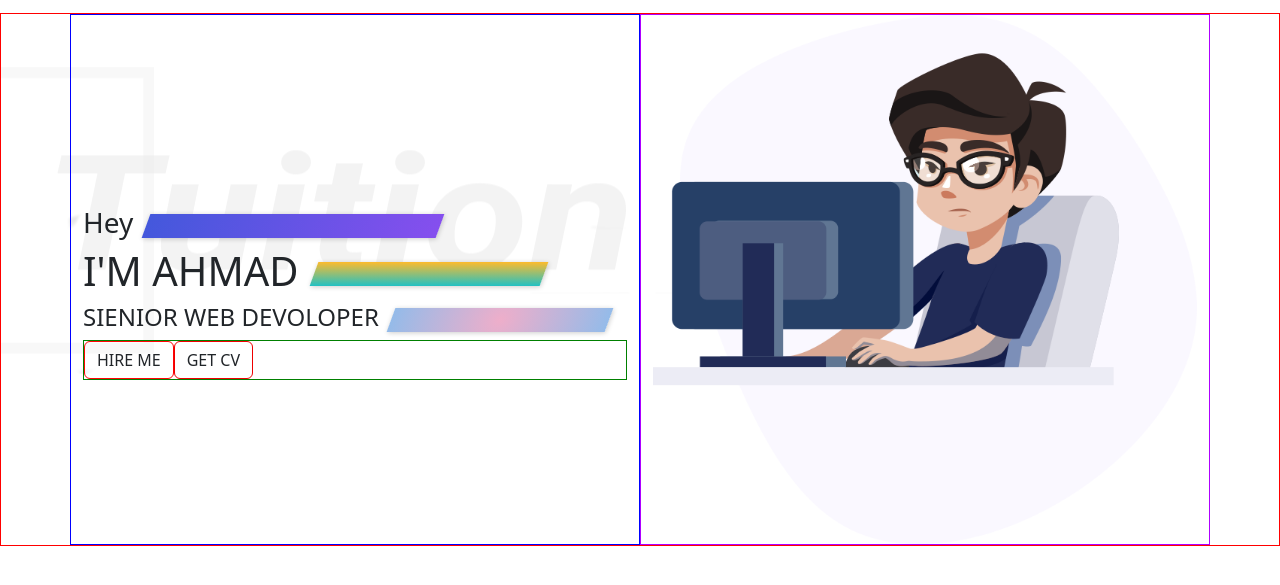
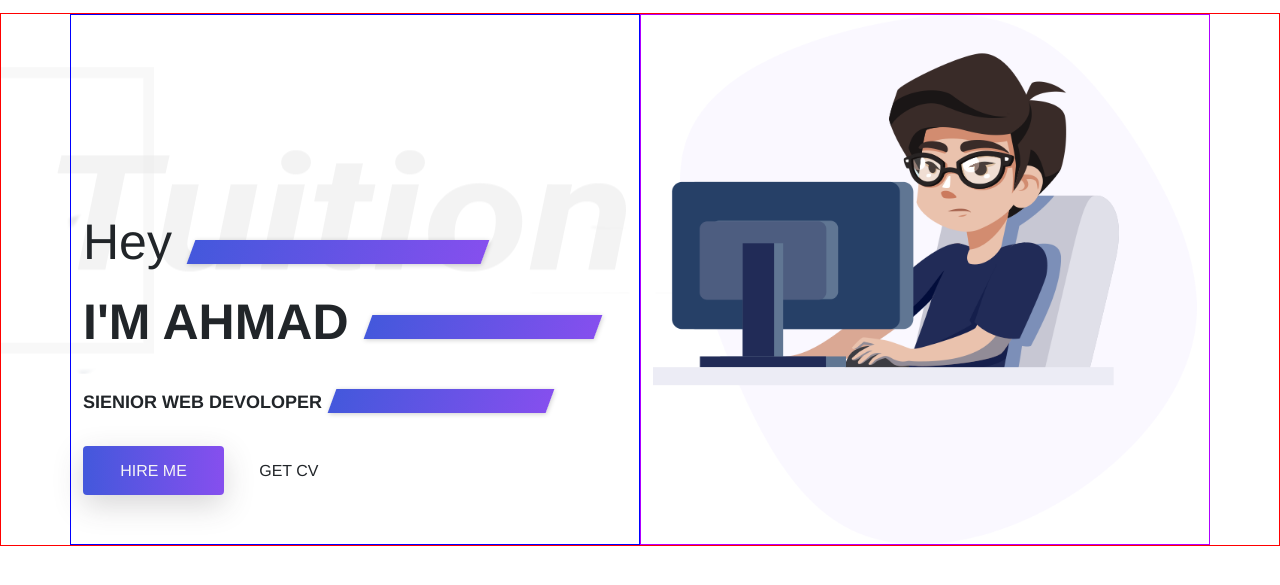
Before and after one commit to ahmadradwan0/SmallUiProject, a plain HTML site: page portfolio/Index.html in a window 1280 px wide. Shown: the part 97-682 px from the top of the page. Drawn offline with nearby package versions, Linux system fonts and the light colour scheme.

Commit message:
adding buttons and some design changes for the banner and coloers

```diff
--- /dev/null
+++ b/portfolio/CSS/partials/_globalz.css
@@ -0,0 +1,56 @@
+
+html,body{
+    margin: 0;
+    box-sizing: border-box;
+    width: 100%;
+    height: 100%;
+
+
+}
+
+.title-text{
+    font: normal bold 50px/72px 'Franklin Gothic Medium';
+
+}
+
+
+/* Buttons  */
+
+.button{
+    padding: 0.8rem 2.2rem;
+    font: normal 500 16px/20px 'Franklin Gothic Medium';
+    position: relative;
+    border : 2px solid transparent;
+    border-radius: 4px;
+}
+
+.button.primary-button{
+    background: var(--gradient-color);
+    background-clip: padding-box;
+    color: whitesmoke;
+    transition: background 0.6s ease;
+    box-shadow: var(--box-shadow);
+}
+
+.btn.primary-button:hover{
+    background: whitesmoke;
+    background-clip: padding-box;
+    color: black;
+}
+
+.button.primary-button::after{
+    position: absolute;
+    top: -2px ;
+    left: -2px;
+    bottom: -2px;
+    right: -2px;
+    background: var(--gradient-color);
+    content: "";
+    z-index: -1;
+    border-radius: 4px;
+}
+
+
+.button.secondry-button{
+    border: 4px solid var(--gradient-color);
+}
--- a/portfolio/CSS/partials/_variables.css
+++ b/portfolio/CSS/partials/_variables.css
@@ -1,11 +1,4 @@
 
-html,body{
-    margin: 0;
-    box-sizing: border-box;
-    width: 100%;
-    height: 100%;
-
-}
 
 /* Css Variables /... */
 :root{
--- a/portfolio/CSS/style.css
+++ b/portfolio/CSS/style.css
@@ -1,3 +1,6 @@
+/* Link Global Css file  */
+@import url(./partials/_globalz.css);
+
 /* Import fonts from Fonts File  */
 
 @import url(./fonts.css);
@@ -5,6 +8,9 @@
 /* link variables file .. */
 
 @import url(./partials/_variables.css);
+
+
+
 
 .navbar{
 
@@ -115,7 +121,7 @@
     content: "";
     height: 1.5rem;
     width: 18vw;
-    background: var(--gradient-color2);
+    background: var(--gradient-color);
     display: inline-block;
     margin-left: 1%;
     transform: skew(-20deg);
@@ -126,11 +132,15 @@
 
 }
 
+.site-main .site-banner h4.title-text{
+    font-size: large;
+}
+
 .site-main .site-banner h4.title-text::after {
     content: "";
     height: 1.5rem;
     width: 17vw;
-    background: var(--gradient-color3);
+    background: var(--gradient-color);
     display: inline-block;
     margin-left: 1%;
     transform: skew(-20deg);
@@ -146,22 +156,29 @@
 }
 
 .site-main .site-banner .site-buttons{
-    border: 1px green solid;
+    /* border: 1px green solid; */
 }
 
 
 
 .site-main .site-banner .site-buttons .primary-button{
-    border: 1px rgb(255, 4, 4) solid;
+    /* border: 1px rgb(255, 4, 4) solid; */
 }
 
+
+
 .site-main .site-banner .site-buttons .secondry-button{
-    border: 1px rgb(238, 0, 0) solid;
+    /* border: 1px rgb(238, 0, 0) solid; */
 }
 
 .site-main .site-banner .banner-image{
     border: 1px rgb(174, 0, 255) solid;
+    /* padding: 7rem 0;
+    width: 90rem;; */
+
 
 }
 
+
+
 /*  =========================== banner Style Ends =========================== */
```
Also changed, not shown: portfolio/img/banner/home-banner2.jpg (added).
